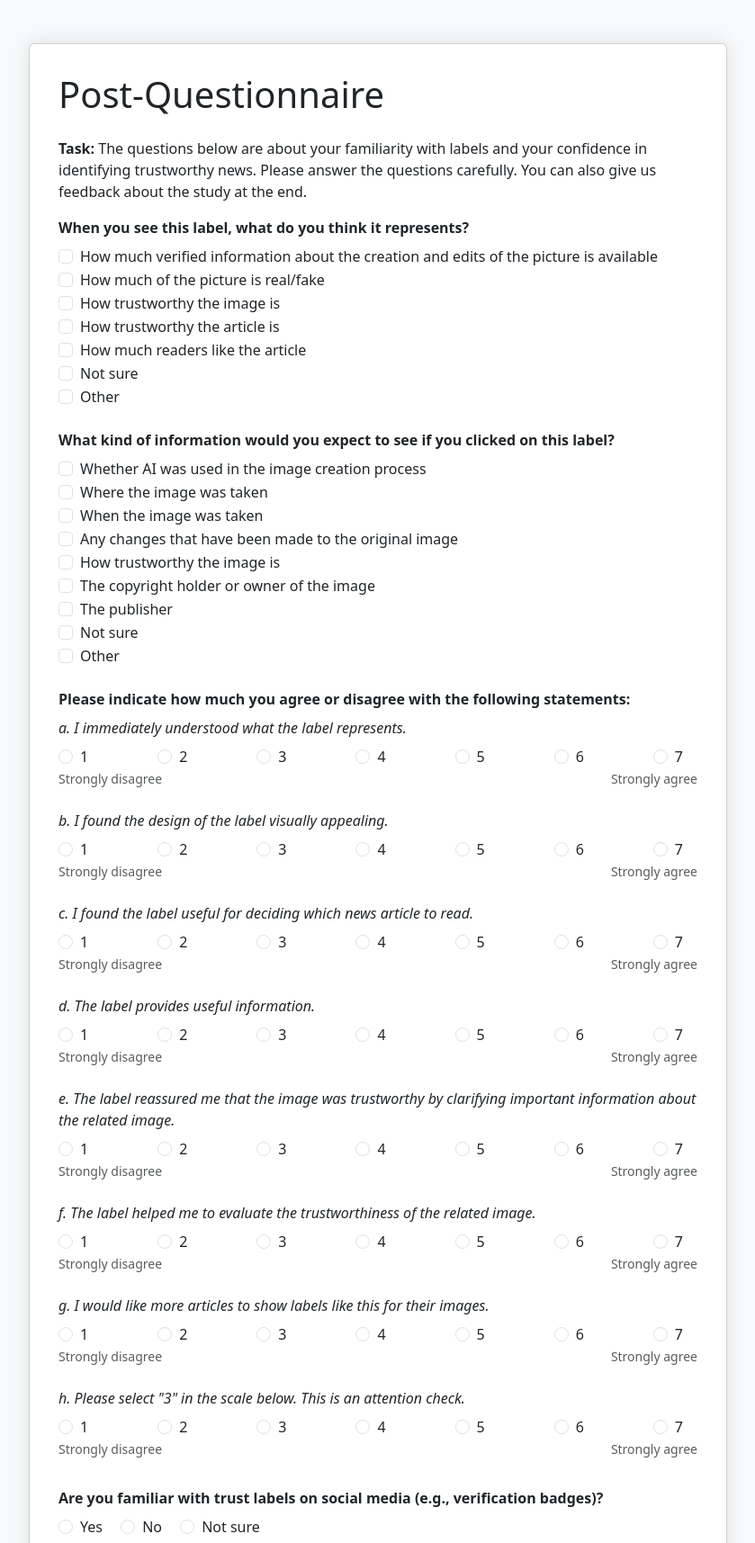
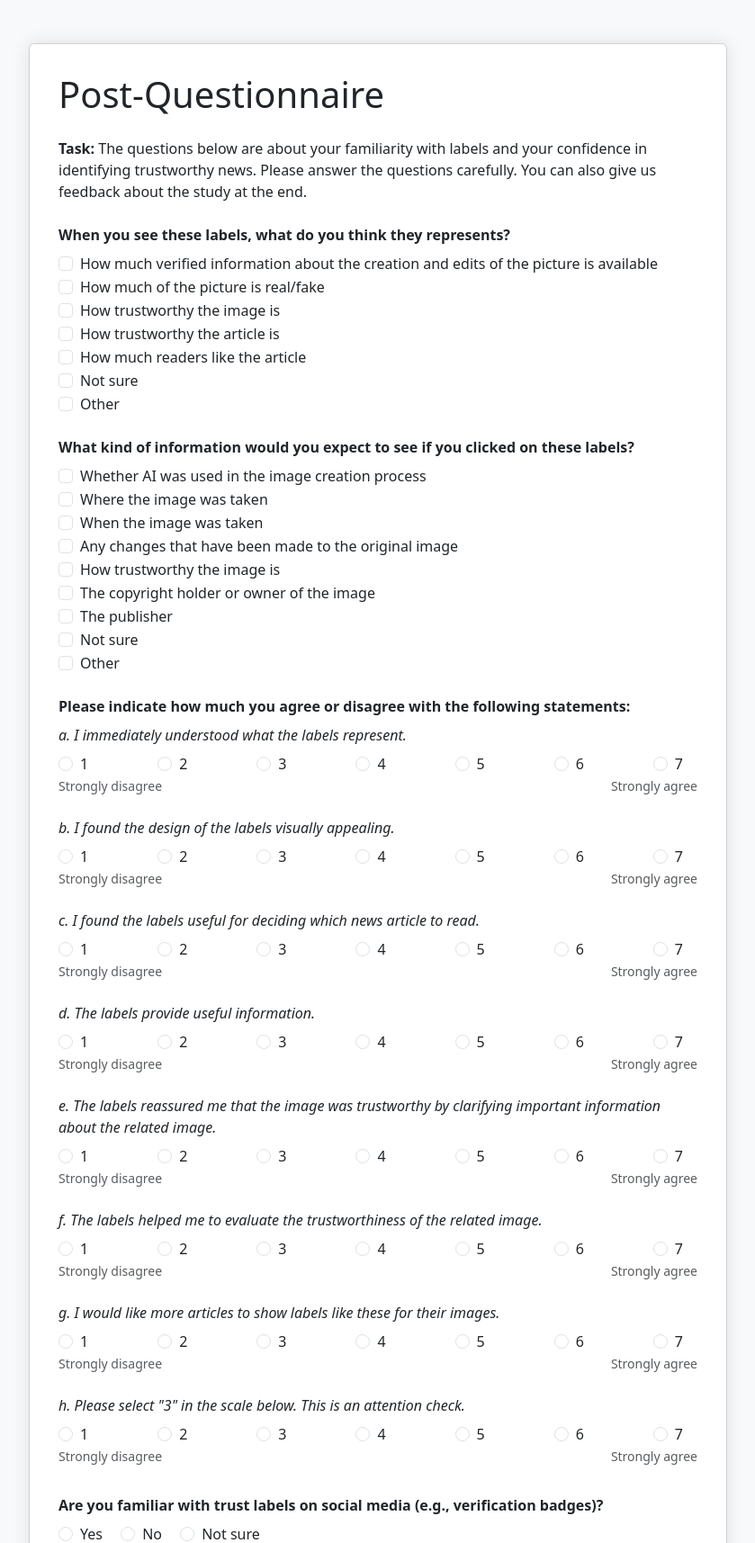
Before and after one commit to YelyzavetaLysova/Label_Study_Prototype, a Flask app: page /post-questionnaire in a window 1280 px wide. Shown: the top 1715 px of the page at 90% size, without its empty margins (220-1059 px from the left). Run offline with Flask 3, Linux system fonts and the light colour scheme; the visitor is signed in with stand-in values (Sample User, id 1); some libraries are stand-ins or nearby versions.

Commit message:
added images of labels to postquestionnaire, relative to assigned condition + rephrased the questions

```diff
--- a/templates/post_questionnaire.html
+++ b/templates/post_questionnaire.html
@@ -65,15 +65,28 @@
 <body class="container mt-5 mb-5" style="max-width: 800px;">
   <div class="card">
     <h1 class="mb-4">Post-Questionnaire</h1>
-      {% if condition == 'color' or condition == 'no_color' or condition == 'c2pa' %}
-        <p><strong>Task:</strong> The questions below are about the label you have been shown in the news articles and recommended articles, as well as some questions about your familiarity with labels. Please reflect on your experience with the label in this study and answer the related questions carefully. You can also give us feedback about the study at the end.</p>
-      {% else %}
-      <p><strong>Task:</strong> The questions below are about your familiarity with labels and your confidence in identifying trustworthy news. Please answer the questions carefully. You can also give us feedback about the study at the end.</p>
+    {% if condition == 'color' or condition == 'no_color' or condition == 'c2pa' %}
+      <p><strong>Task:</strong> The following questions are about the labels that you have been shown in the news articles (you can see the simplified and more detailed versions below), as well as some questions about your familiarity with labels. Please reflect on your experience with the labels in this study and answer the related questions carefully. You can also give us feedback about the study at the end.</p>
+    {% else %}
+    <p><strong>Task:</strong> The questions below are about your familiarity with labels and your confidence in identifying trustworthy news. Please answer the questions carefully. You can also give us feedback about the study at the end.</p>
+    {% endif %}
+    <div class="mb-2">
+      {% if condition == 'color' %}
+        <img src="{{ url_for('static', filename='images/itsCOLOUR.png') }}" class="p-2">
+        <img src="{{ url_for('static', filename='images/imagetrustscoreCOLOUR.png') }}" class="p-2">
+      {% elif condition == 'no_color' %}
+        <img src="{{ url_for('static', filename='images/itsBW.png') }}" class="p-2">
+        <img src="{{ url_for('static', filename='images/imagetrustscoreBW.png') }}" class="p-2">
+      {% elif condition == 'c2pa' %}
+        <img src="{{ url_for('static', filename='images/cr_logo.png') }}" class="p-2">
+        <img src="{{ url_for('static', filename='images/cr1.png') }}" class="p-2">
       {% endif %}
+    </div>
+
     <form method="POST">
       <!-- Q1 -->
       <div class="mb-4">
-        <label class="form-label"><strong>When you see this label, what do you think it represents?</strong></label>
+        <label class="form-label"><strong>When you see these labels, what do you think they represents?</strong></label>
         {% set other_value = 'Other' %}
         {% for opt in ['How much verified information about the creation and edits of the picture is available','How much of the picture is real/fake','How trustworthy the image is','How trustworthy the article is','How much readers like the article','Not sure',other_value] %}
           <label class="form-check d-block">
@@ -90,7 +103,7 @@
 
       <!-- Q2 -->
       <div class="mb-4">
-        <label class="form-label"><strong>What kind of information would you expect to see if you clicked on this label?</strong></label>
+        <label class="form-label"><strong>What kind of information would you expect to see if you clicked on these labels?</strong></label>
         {% set other_value = 'Other' %}
         {% for opt in ['Whether AI was used in the image creation process','Where the image was taken','When the image was taken','Any changes that have been made to the original image','How trustworthy the image is','The copyright holder or owner of the image','The publisher','Not sure',other_value] %}
           <label class="form-check d-block">
@@ -110,13 +123,13 @@
         <label class="form-label"><strong>Please indicate how much you agree or disagree with the following statements:</strong></label>
 
         {% set questions = [
-          ('understood_label', 'a. I immediately understood what the label represents.'),
-          ('visual_design', 'b. I found the design of the label visually appealing.'),
-          ('decision_support', 'c. I found the label useful for deciding which news article to read.'),
-          ('info_usefulness', 'd. The label provides useful information.'),
-          ('image_trust', 'e. The label reassured me that the image was trustworthy by clarifying important information about the related image.'),
-          ('evaluate_trustworthiness', 'f. The label helped me to evaluate the trustworthiness of the related image.'),
-          ('more_labels', 'g. I would like more articles to show labels like this for their images.'),
+          ('understood_label', 'a. I immediately understood what the labels represent.'),
+          ('visual_design', 'b. I found the design of the labels visually appealing.'),
+          ('decision_support', 'c. I found the labels useful for deciding which news article to read.'),
+          ('info_usefulness', 'd. The labels provide useful information.'),
+          ('image_trust', 'e. The labels reassured me that the image was trustworthy by clarifying important information about the related image.'),
+          ('evaluate_trustworthiness', 'f. The labels helped me to evaluate the trustworthiness of the related image.'),
+          ('more_labels', 'g. I would like more articles to show labels like these for their images.'),
           ('attention_check', 'h. Please select "3" in the scale below. This is an attention check.')
         ] %}
 
@@ -143,7 +156,7 @@
       <!-- Q4 -->
       {% if condition == 'color' or condition == 'no_color' %}
         <div class="mb-4">
-          <label class="form-label"><strong>The label shows the grade A. What do you think this grade is based on?</strong></label>
+          <label class="form-label"><strong>The labels show a score of the level 'A'. What do you think this grade is based on?</strong></label>
           {% for opt in ['The accuracy of the information in the article','How transparently the article shows its sources, author, and any edits','How clearly information about the image is provided','The overall trustworthiness of the news provider','The level of political bias in the article','Not sure','Other'] %}
             <label class="form-check d-block">
               <input class="form-check-input" type="radio" name="grade_basis" value="{{ opt }}" required onchange="handleOtherRadio('grade_basis', 'grade_basis_other')">
```
